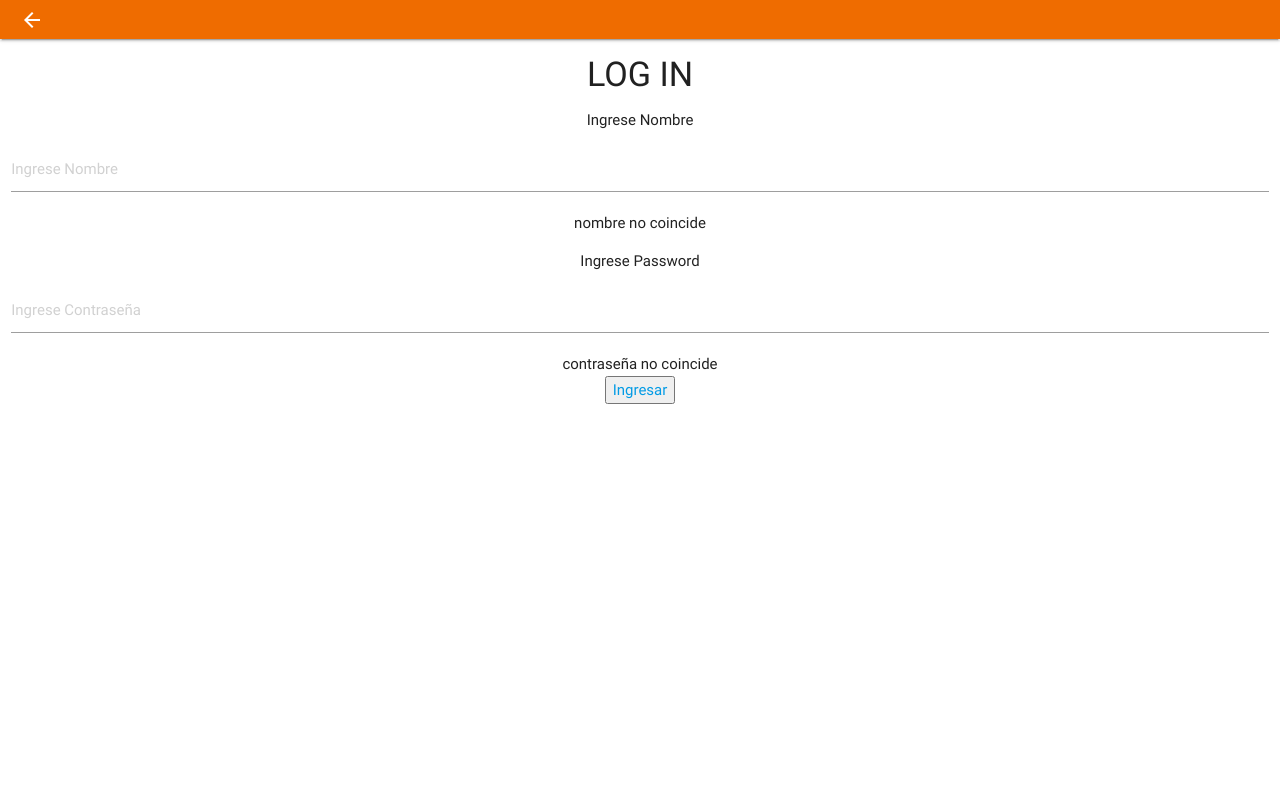
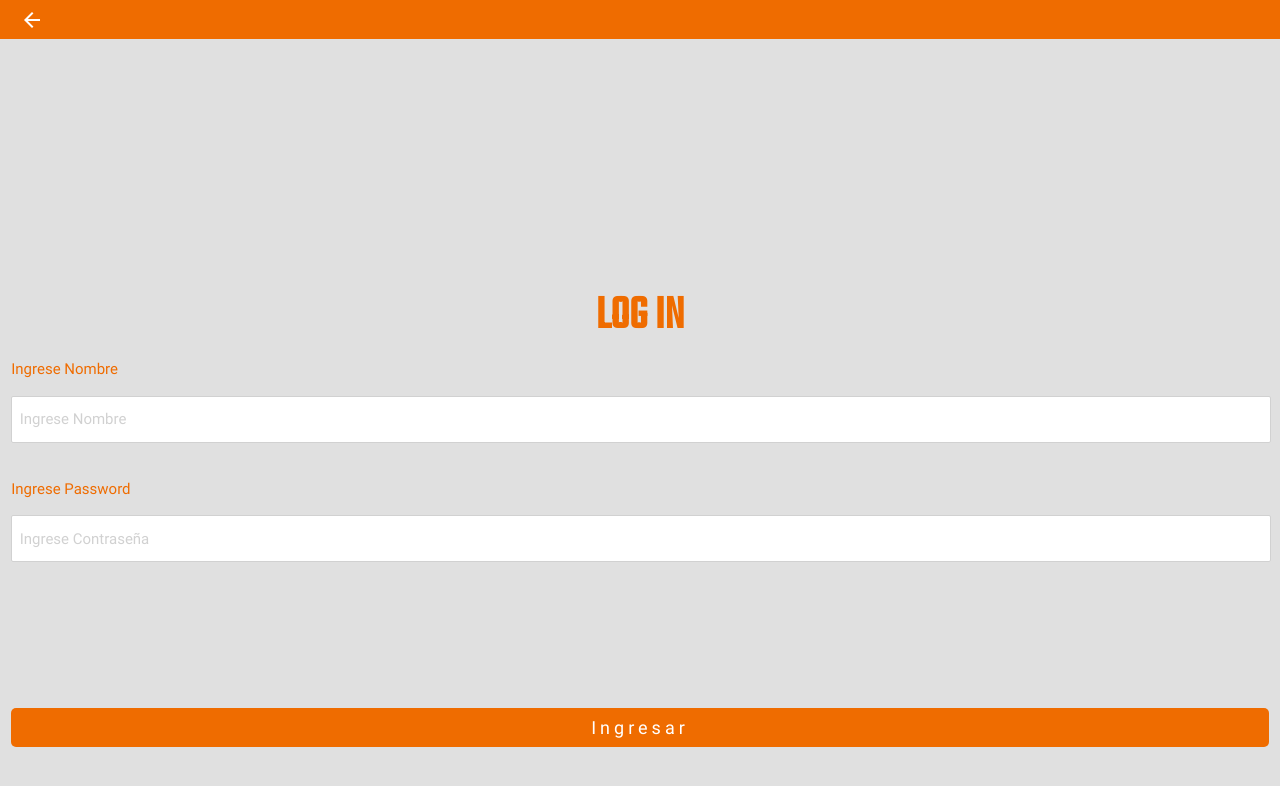
Before and after one commit to amalakamala/tasty-food, a website: page login.html in a window 1280 px wide. Drawn offline with nearby package versions, Linux system fonts and the light colour scheme.

Commit message:
Estilos listos

```diff
--- a/assets/sass/_login.scss
+++ b/assets/sass/_login.scss
@@ -15,9 +15,46 @@ nav{
 	}
 }
 #login-section{
+	height: 100vh;
 	.first-column-login{
 		.title-login{
-
+			font-family: 'Teko', sans-serif;
+			font-weight: 900;
+			font-size: -webkit-xxx-large;
+			color: #ef6c00!important;
+			margin-top: 20%;
+			margin-bottom: 0;
+		}
+		.button-ingresar{
+			border: none;
+			border-radius: 5px;
+			width: 100%;
+			padding: 6px;
+			font-size: 12px;
+			margin-top: 10%;
+		}
+		.ingresar{
+			font-size: 18px;
+			letter-spacing: 4px;
+		}
+		input{
+			border: 1px solid #d1d1d1;
+			border-radius: 2px;
+		}
+		p{
+			color: #ef6c00!important;
+			float: left;
 		}
 	}
 }
+.errores{
+   	background: red;
+    color: #fff;
+    display: none;
+    font-size: 14px;
+    margin-top: -22px;
+    margin-left: 130px;
+    padding: 1px;
+    position: absolute;
+    width: 50%;
+}
--- a/login.html
+++ b/login.html
@@ -16,17 +16,17 @@
             <a href="#" data-activates="mobile-demo" class="buttom-enlaces-nav button-collapse right"><i class="material-icons icon-enlaces-nav">dehaze</i></a>
         </div>
     </nav>
-    <section id="login-section" class="container-fluid">
+    <section id="login-section" class="container-fluid grey lighten-2">
         <div class="row">
             <div class="col s12 first-column-login center">
                 <h4 class="title-login">LOG IN</h4>
                 <p>Ingrese Nombre</p>
-                <input type="text" id="name2" placeholder="Ingrese Nombre">
+                <input class="white" type="text" id="name2" placeholder="  Ingrese Nombre">
                 <div id="mensaje3" class="errores">nombre no coincide</div>
                 <p>Ingrese Password</p>
-                <input type="text" id="password2" placeholder="Ingrese Contraseña">
+                <input class="white" type="text" id="password2" placeholder="  Ingrese Contraseña">
                 <div id="mensaje4" class="errores">contraseña no coincide</div>
-                <button class="ingresar"><a href="perfil.html">Ingresar</a></button>
+                <button class="orange darken-3 center button-ingresar"><a class="white-text ingresar" href="perfil.html">Ingresar</a></button>
             </div>
         </div>
     </section>
```
Also changed, not shown: dist/css/style.min.css.
